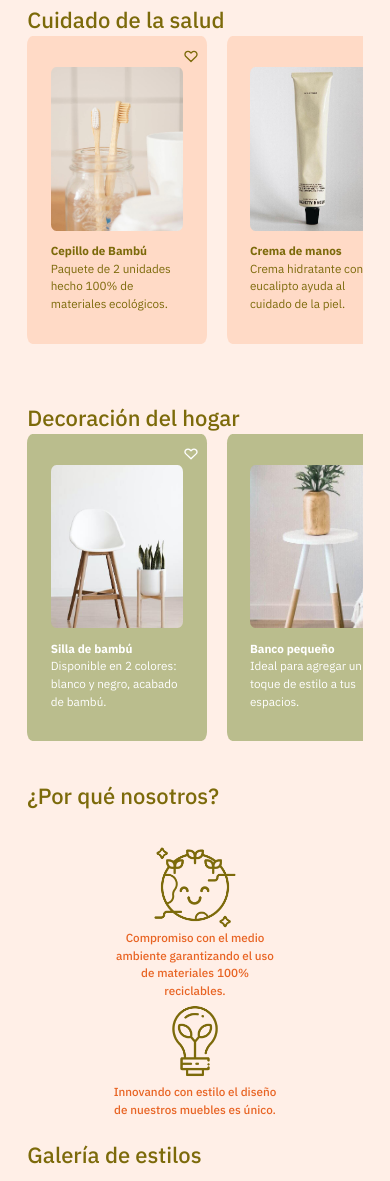
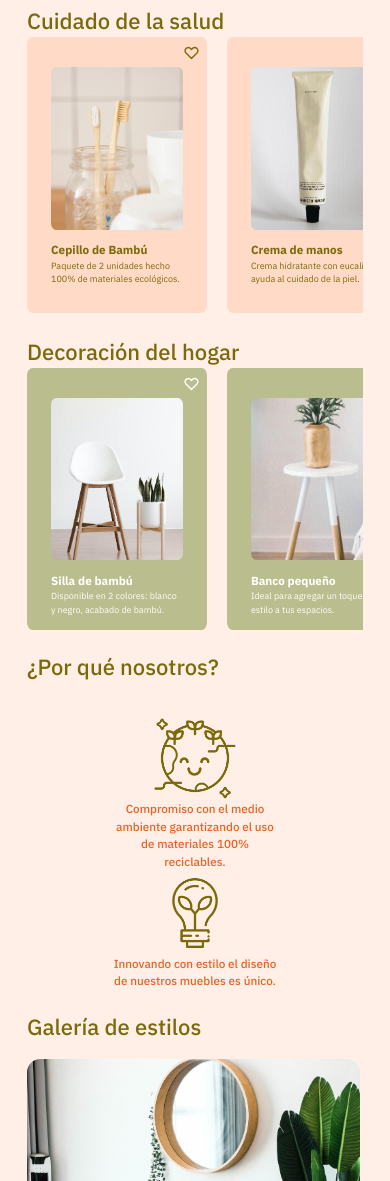
Before and after one commit to AsCraftC/sass-aplication, a plain HTML site: page index.html in a window 390 px wide. Shown: the part 819-2000 px from the top of the page. Drawn offline with Linux system fonts and the light colour scheme; files whose address does not match are found by name.

Commit message:
Corrección de reescalado de galería de productos
_base:
 + Calculo de rango de medidas desktop
_layout:
 + Uso de calculo completo de vw en función.
_modules:
 + Uso de flex para respetar with de tarjetas de productos.
 + Definición de min-width y width.
 + Padding-button 0
 + Corrección a tamaño de mockup de description de producto.
_other:
 + Cambio de padding para el nav y main en desktop.
 + Aplicación de medidas variables a desktop
Pendiente:
 + Grid de productos
 + responsive para about-us hacia abajo.

```diff
--- a/scss/_base.scss
+++ b/scss/_base.scss
@@ -4,20 +4,22 @@ $primary-font       : 'IBM Plex Sans' , sans-serif;
 // $secondary-font     : ;
 
 /* Tamaño de tipografías 1rem = 10px */
-$font-size-small    : min(max(.9rem , 3vw), 2.5rem);        //12px en 390px
-$font-size-medium   : min(max(1.6rem , 5.1vw), 3rem);       //20px en 390px
-$font-size-big      : min(max(2.2rem , 5.6vw), 5rem);       //22px en 390px
-$font-size-h1       : min(max(2.8rem, 7.1vw), 6rem);        //28px en 390px
+$font-size-small    : min(max(.9rem , 3vw), 1.6rem);        //12px en 390px
+$font-size-medium   : min(max(1.6rem , 5.1vw), 2rem);       //20px
+$font-size-big      : min(max(2.2rem , 5.6vw), 3.3rem);     //22px
+$font-size-h1       : min(max(2.8rem, 7.1vw), 4rem);        //28px
 
-$desktop-font-size-small: 2.5rem;
-$desktop-font-size-medium: 3rem;
-$desktop-font-size-big: 5rem;
+$desktop-font-size-small    : min(max(1.6rem , 1.7vw), 2.5rem); //25px en 1440px
+$desktop-font-size-medium   : min(max(2rem, 2.1vw), 3rem);      //30px
+$desktop-font-size-big      : min(max(3.3rem, 3.5vw, 5rem));    //50px
+$desktop-font-size-h1       : min(max(4rem, 4.2vw), 6rem);      //60px
 
 /* Responsive breakpoints */
 $min-mobile-width   : 320px;
 $min-tablet-width   : 480px;
 $min-desktop-width  : 960px;
-$max-desktop-width  : 1328px;
+$max-desktop-width  : 1440px;
+// $desktop-1080-with  : 1920px;
 
 /* Mockups target */
 $mobile-with        : 390px;
@@ -142,6 +144,7 @@ svg{
 body {
     min-height  : 100vh;
     min-width: $min-mobile-width;
+    max-width: $max-desktop-width;
     font-family : $primary-font;
     color       : var(--primary-text-color);
     font-smooth: always;/* opcional */
--- a/scss/_layout.scss
+++ b/scss/_layout.scss
@@ -45,13 +45,13 @@
 /* $#device: "mobile"|"tablet"|"desktop" */
 @function px_to_vw($px, $device : "mobile"){
     @if ($device == "mobile") {
-        @return math.round(math.div($px, base.$mobile-with) * 100vw) ;
+        @return math.div($px, base.$mobile-with) * 100vw;
     }
     @if ($device == "tablet") {
-        @return math.round(math.div($px, base.$tablet-with) * 100vw) ;
+        @return math.div($px, base.$tablet-with) * 100vw;
     }
     @if ($device == "desktop") {
-        @return math.round(math.div($px, base.$desktop-with)* 100vw)  ;
+        @return math.div($px, base.$desktop-with)* 100vw;
     }
     @return  0;
 }
--- a/scss/_modules.scss
+++ b/scss/_modules.scss
@@ -77,26 +77,25 @@ nav, main{
     }
 }
 .products-galery{
-    display: flex;
+    width: 100%;
+    display: grid;
+    grid-auto-flow: column;
+    justify-content: initial;
     gap: base.$font-size-medium;
     overflow-x: scroll;
-    scroll-snap-align: x proximity;
 }
 .producto-card{
     position: relative;
-    min-width: layout.px_to_vw(180px);
-    max-width: layout.px_to_vw(324px);
-    height: min-content;
-    // min-height: layout.px_to_vw(276px);
-    // max-height: layout.px_to_vw(500px);
-    padding: layout.px_to_vw(30px) layout.px_to_vw(24px);
+    min-width: 147px;
+    width: layout.px_to_vw(180px);
+    padding: layout.px_to_vw(30px) layout.px_to_vw(24px) 0;
     scroll-snap-align: start;
     background-color: var(--secondary-color);
     border-radius: 3%;
 
     &__favorite-button{
         position: absolute;
-        top: layout.px_to_vw(10px);
+        top: layout.px_to_vw(7px);
         right: layout.px_to_vw(7px);
         @include layout.icon($width : layout.px_to_vw(17px), $URL: "../assets/svg/heart.svg");
     }
@@ -110,7 +109,7 @@ nav, main{
         @include layout.fontSetting($weight: bold);
     }
     &__description{
-        @include layout.fontSetting;
+        @include layout.fontSetting(min(max(.75rem , 2.3vw), 2rem));
     }
 }
 .about-us-section{
--- a/scss/_others.scss
+++ b/scss/_others.scss
@@ -1,4 +1,4 @@
-/* Archivo que implementa los modificadores de BEM y media¿ querys */
+/* Archivo que implementa los modificadores de BEM y media query */
 @use '_base';
 @use '_layout';
 
@@ -18,7 +18,6 @@
 }
 
 @media screen and (min-width: base.$min-tablet-width) {
-
     .header__picture{ aspect-ratio: 7/9; }
     .about-us-section{
         &__holder{ @include layout.flex(row, nowrap, flex-start, flex-start); }
@@ -40,8 +39,11 @@
 }
 
 @media screen and (min-width: base.$min-desktop-width) {
+    nav, main{
+        padding: layout.px_to_vw(65px, "desktop");
+    }
     .nav{
-        height: 13.5rem;
+        height: layout.px_to_vw(135px, "desktop");
         &__title{
             @include layout.fontSizeChange(base.$desktop-font-size-medium);
         }
@@ -52,15 +54,15 @@
         }
         &__profile{
             display: block;
-            width: 5.1rem;
+            width: layout.px_to_vw(51px, "desktop");
         }
         &__wishlist{
             display: block;
-            width: 5.1rem;
+            width: layout.px_to_vw(51px, "desktop");
         }
         &__cart{
             display: block;
-            width: 5.1rem;
+            width: layout.px_to_vw(51px, "desktop");
         }
     }
     .header{
@@ -72,7 +74,7 @@
             width: 47%;
         }
         &__title{
-            @include layout.fontSizeChange(6rem);
+            @include layout.fontSizeChange(base.$desktop-font-size-h1);
         }
         &__message{
             @include layout.fontSizeChange;
@@ -94,17 +96,16 @@
         }
     }
     .products-galery{
-        @include layout.flex(row, wrap, space-between, space-between);
-        overflow-x: visible;
-        scroll-snap-align: none;
+
     }
     .producto-card{
         margin: 1rem 0;
+        padding: layout.px_to_vw(57px, "desktop") layout.px_to_vw(41px, "desktop");
+
         &__favorite-button{
-            width: 3.1rem;
-        }
-        &__imagen{
-
+            width: layout.px_to_vw(31px, "desktop");
+            top: layout.px_to_vw(10px, "desktop");
+            right: layout.px_to_vw(10px, "desktop");
         }
         &__title{
             @include layout.fontSizeChange(base.$desktop-font-size-small);
```
Also changed, not shown: css/styles.css, 1 other file.
